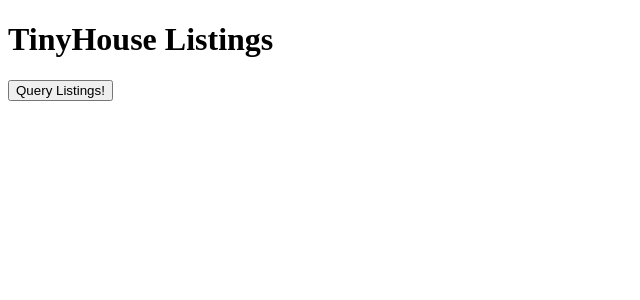
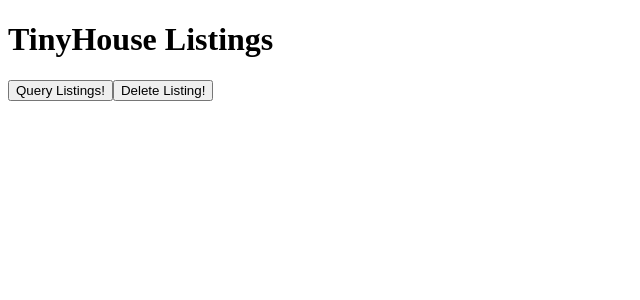
Before and after one commit to praveen-sripati/react-tinyhouse-listings-app, a React (Create React App) app in the folder client/: page / in a window 1280 px wide. Shown: the top 300 px of the page, without its empty margins (0-640 px from the left). Built offline with nearby package versions, Linux system fonts and the light colour scheme.

Commit message:
feat: Delete a Listing

```diff
--- a/client/src/sections/Listings/Listings.tsx
+++ b/client/src/sections/Listings/Listings.tsx
@@ -1,6 +1,10 @@
 import React from 'react';
 import { server } from '../../lib/api';
-import { ListingData } from './types'
+import {
+  ListingData,
+  DeleteListingData,
+  DeleteListingVariables
+} from './types'
 
 const LISTINGS = `
   query Listings {
@@ -18,6 +22,14 @@ const LISTINGS = `
   }
 `;
 
+const DELETELISTING = `
+  mutation DeleteListing($id: ID!) {
+    deleteListing(id: $id) {
+      id
+    }
+  }
+`
+
 interface Props {
   title: string;
 }
@@ -26,13 +38,25 @@ export const Listings = ({ title }: Props) => {
 
   const fetchListings = async () => {
     const { data } =
-     await server.fetch<ListingData>( {query:LISTINGS} );
+      await server.fetch<ListingData>( {query:LISTINGS} );
+    console.log(data);
+  }
+
+  const deleteListings = async () => {
+    const { data } =
+      await server.fetch<DeleteListingData, DeleteListingVariables>( {
+        query: DELETELISTING,
+        variables: {
+          id: ""
+        }
+      } );
     console.log(data);
   }
   return (
     <div>
       <h1>{title}</h1>
       <button onClick={fetchListings}>Query Listings!</button>
+      <button onClick={deleteListings}>Delete Listing!</button>
     </div>
   )
 }
```
Also changed, not shown: client/src/sections/Listings/types.ts (+8 -0 lines).
